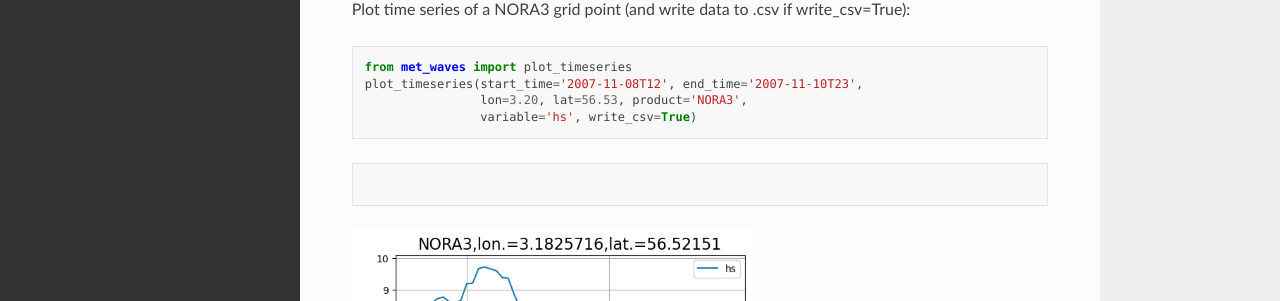
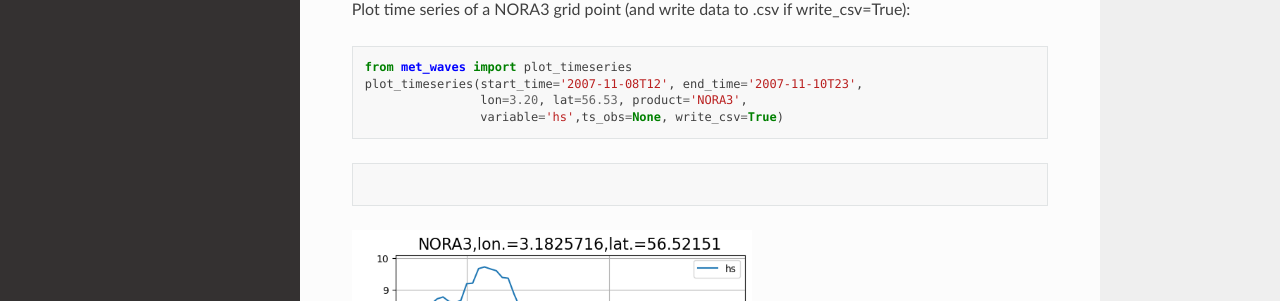
Before and after one commit to MET-OM/MET_waves, a Sphinx documentation site: the page built from docs/index.rst, in a window 1280 px wide and 900 px high, scrolled down 694 px. Shown: the part 150-451 px from the top of the window. Built offline with Sphinx 7.4.7 and the Read the Docs theme 2.0.0, drawn with Linux system fonts in a browser that asks for light colours.

Commit message:
add ts_obs option

```diff
--- a/docs/index.rst
+++ b/docs/index.rst
@@ -25,7 +25,7 @@ Plot time series of a NORA3 grid point (and write data to .csv if write_csv=True
    from met_waves import plot_timeseries
    plot_timeseries(start_time='2007-11-08T12', end_time='2007-11-10T23',
                    lon=3.20, lat=56.53, product='NORA3',
-                   variable='hs', write_csv=True)
+                   variable='hs',ts_obs=None, write_csv=True)
 .. code-block:: rst
 
 .. image:: hs_NORA3_ts.png
```
